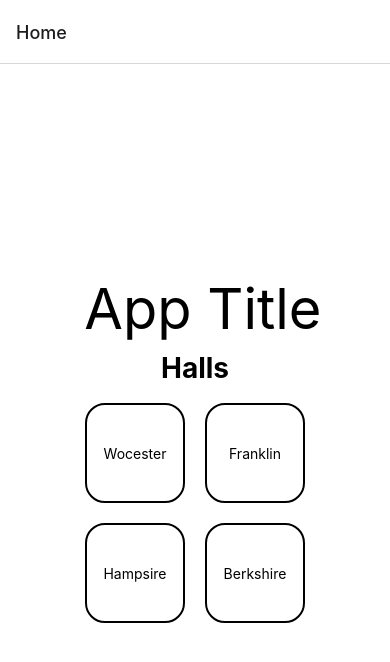
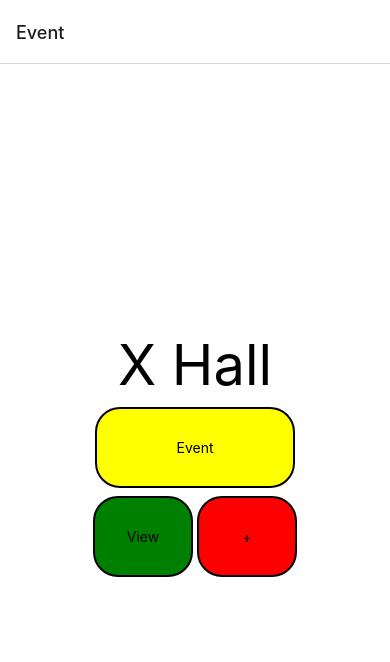
Before and after one commit to khazixi/MunchMates, a React Native app in the folder apps/mobile/: screen / in a window 390 px wide. Shown: the top 662 px of the page. Built offline with nearby package versions, Linux system fonts and the light colour scheme.

Commit message:
Added Basic View of Evetns Page, no interaction

```diff
--- a/apps/mobile/App.tsx
+++ b/apps/mobile/App.tsx
@@ -1,4 +1,4 @@
-import { NavigationContainer, NavigationContext } from '@react-navigation/native';
+import { NavigationContainer } from '@react-navigation/native';
 import { createNativeStackNavigator } from '@react-navigation/native-stack';
 import { StatusBar } from 'expo-status-bar';
 import { useState } from 'react';
@@ -8,6 +8,10 @@ const names = ['Wocester', 'Franklin', 'Hampsire', 'Berkshire']
 
 type HallButtonProps = {
   hall: string
+}
+
+type EventButtonProps = {
+  color: string
 }
 
 function HallButton({ hall }: HallButtonProps) {
@@ -21,6 +25,49 @@ function HallButton({ hall }: HallButtonProps) {
         style={(isPressed) ? { color: 'white', marginTop: 30, textAlign: 'center' } : { color: 'black', marginTop: 30, textAlign: 'center' }}
       >
         {hall}
+      </Text>
+    </TouchableHighlight>
+  )
+}
+
+function EventButton({ color }: EventButtonProps) {
+  return (
+    <TouchableHighlight
+      style={{ backgroundColor: color, borderWidth: 2, borderRadius: 25, width: 200 }}
+    >
+      <Text
+        style={{ color: 'black', margin: 30, textAlign: 'center' }}
+      >
+        Event
+      </Text>
+    </TouchableHighlight>
+  )
+}
+
+// TODO: Add an Icon
+function ViewButton() {
+  return (
+    <TouchableHighlight
+      style={{ backgroundColor: 'green', borderWidth: 2, borderRadius: 25, width: 100 }}
+    >
+      <Text
+        style={{ color: 'black', margin: 30, textAlign: 'center' }}
+      >
+        View
+      </Text>
+    </TouchableHighlight>
+  )
+}
+
+function AddButton() {
+  return (
+    <TouchableHighlight
+      style={{ backgroundColor: 'red', borderWidth: 2, borderRadius: 25, width: 100 }}
+    >
+      <Text
+        style={{ color: 'black', margin: 30, textAlign: 'center' }}
+      >
+        +
       </Text>
     </TouchableHighlight>
   )
@@ -47,23 +94,32 @@ function HomeScreen() {
   )
 }
 
-// TODO: This needs a route parameter
+// TODO: Add Route Parameters for Dining Hall
+// NOTE: Do we use SWR or another fetch?
 function EventScreen() {
   return (
-    <View>
-      <Text> Events </Text>
+    <View style={styles.container}>
+      <Text style={{ fontSize: 56 }}> X Hall </Text>
+      <EventButton color='yellow' />
+      <View
+        style={{ flexDirection: 'row', gap: 4 }}
+      >
+        <ViewButton />
+        <AddButton />
+      </View>
     </View>
   )
 }
 
 const Stack = createNativeStackNavigator()
 
+// TODO: Add Links
 export default function App() {
   return (
     <NavigationContainer>
-      <Stack.Navigator initialRouteName='Home'>
+      <Stack.Navigator initialRouteName='Event'>
+        <Stack.Screen name='Event' component={EventScreen} />
         <Stack.Screen name='Home' component={HomeScreen} />
-        <Stack.Screen name='Event' component={EventScreen} />
       </Stack.Navigator>
     </NavigationContainer>
   );
```
